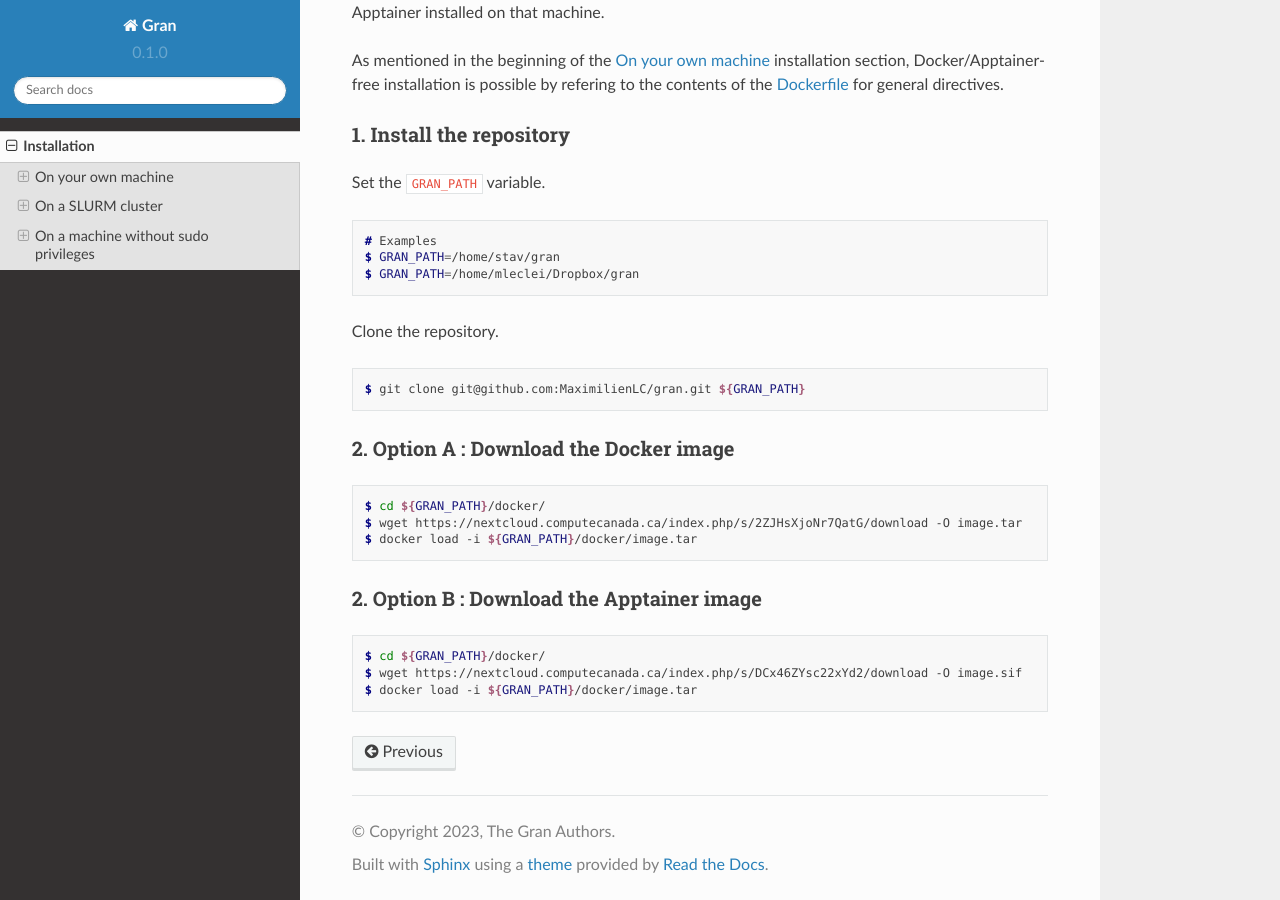
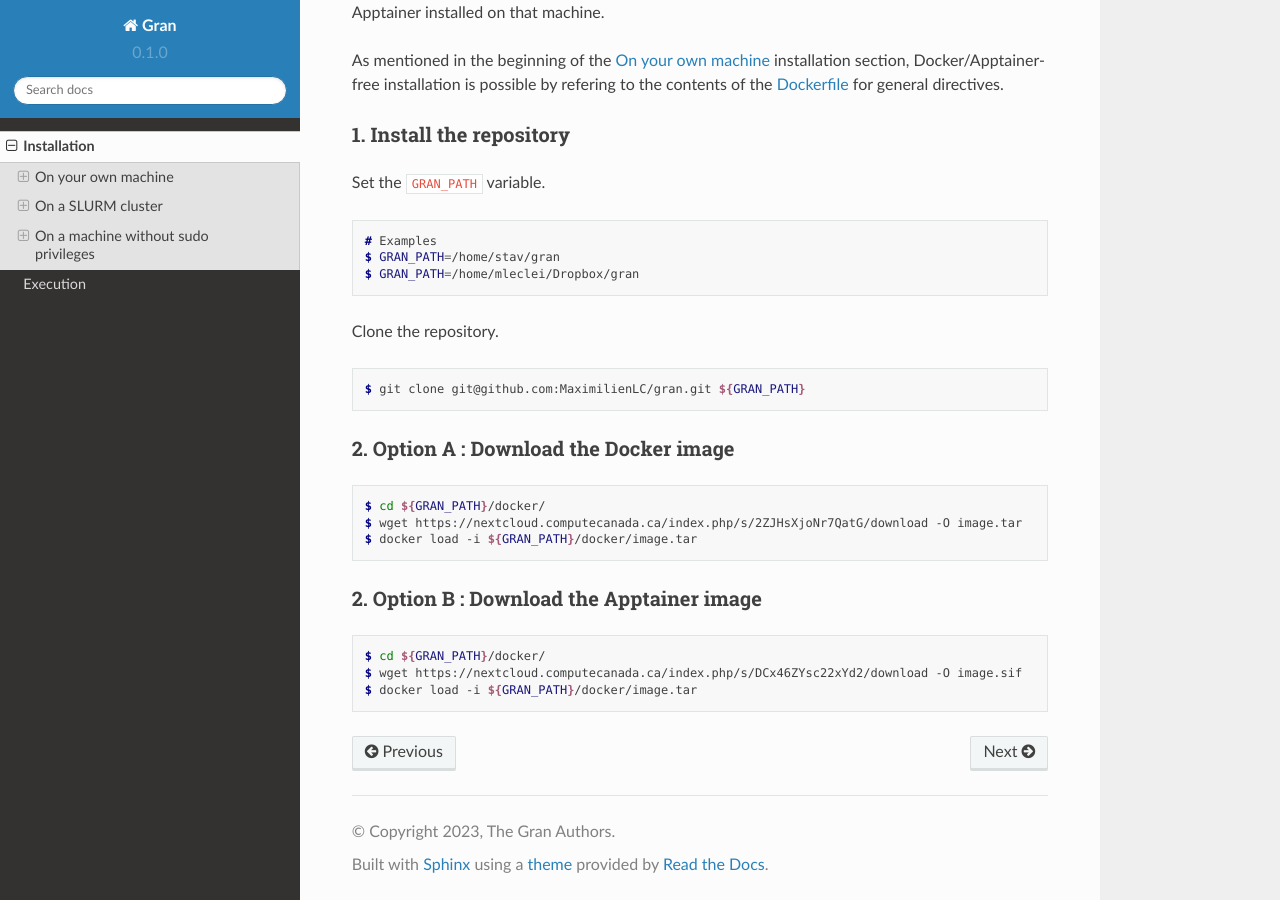
Before and after one commit to MaximilienLC/gran, a Sphinx documentation site: the page built from docs/Installation.rst, in a window 1280 px wide and 900 px high, scrolled down 4517 px. Built offline with Sphinx 7.4.7 and the Read the Docs theme 2.0.0, drawn with Linux system fonts in a browser that asks for light colours.

Commit message:
execution on docs homepage

```diff
--- a/docs/index.rst
+++ b/docs/index.rst
@@ -15,5 +15,7 @@ Contents
 --------
 
 .. toctree::
+   :maxdepth: 2
 
    Installation
+   Execution
```
